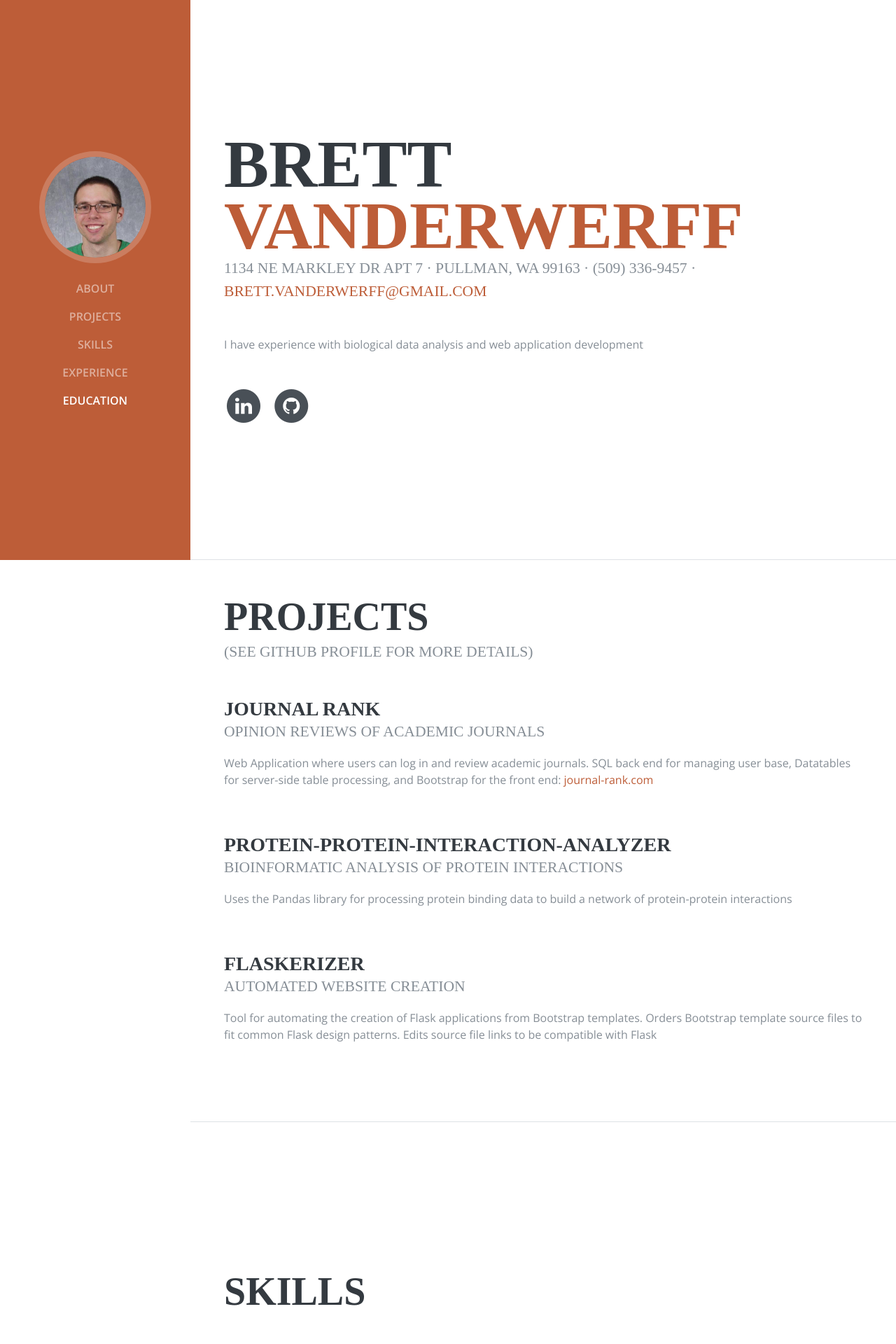
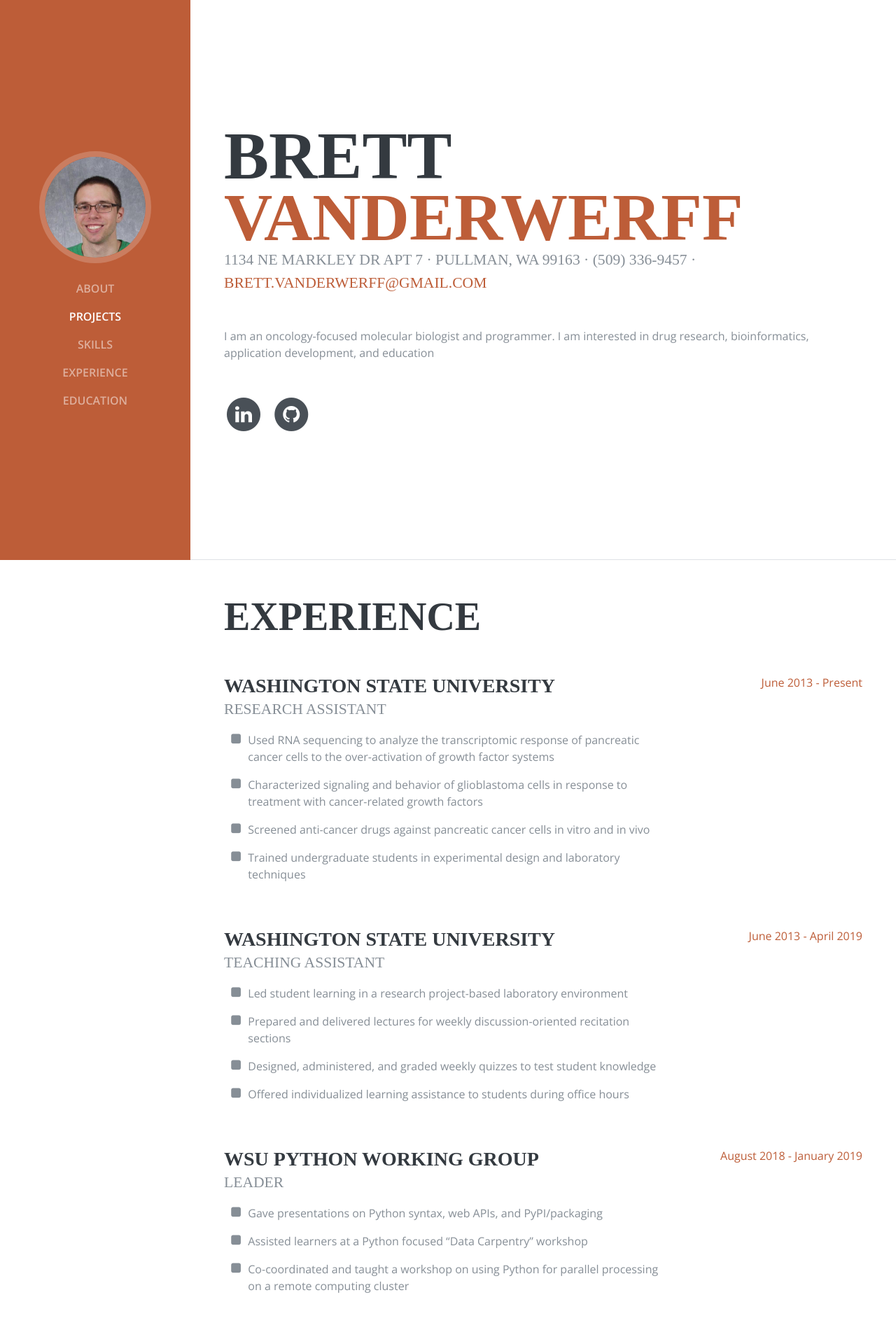
Before and after one commit to brettvanderwerff/Portfolio-Website, a Python web app: template templates/index.html in a window 1280 px wide. Shown: the top 1920 px of the page at 70% size. Run offline with Jinja, Linux system fonts and the light colour scheme; the template is opened without the code that fills it, so the values that code supplies are empty; some libraries are stand-ins or nearby versions; some web fonts are replaced.

Commit message:
update inddex

```diff
--- a/templates/index.html
+++ b/templates/index.html
@@ -14,8 +14,10 @@
     <link href="/static/vendor/bootstrap/css/bootstrap.min.css" rel="stylesheet">
 
     <!-- Custom fonts for this template -->
-    <link href="https://fonts.googleapis.com/css?family=Saira+Extra+Condensed:100,200,300,400,500,600,700,800,900" rel="stylesheet">
-    <link href="https://fonts.googleapis.com/css?family=Open+Sans:300,300i,400,400i,600,600i,700,700i,800,800i" rel="stylesheet">
+    <link href="https://fonts.googleapis.com/css?family=Saira+Extra+Condensed:100,200,300,400,500,600,700,800,900"
+          rel="stylesheet">
+    <link href="https://fonts.googleapis.com/css?family=Open+Sans:300,300i,400,400i,600,600i,700,700i,800,800i"
+          rel="stylesheet">
     <link href="/static/vendor/font-awesome/css/font-awesome.min.css" rel="stylesheet">
     <link href="/static/vendor/devicons/css/devicons.min.css" rel="stylesheet">
     <link href="/static/vendor/simple-line-icons/css/simple-line-icons.css" rel="stylesheet">
@@ -34,7 +36,8 @@
           <img class="img-fluid img-profile rounded-circle mx-auto mb-2" src="/static/img/profile.jpg" alt="">
         </span>
     </a>
-      <button class="navbar-toggler" type="button" data-toggle="collapse" data-target="#navbarSupportedContent" aria-controls="navbarSupportedContent" aria-expanded="false" aria-label="Toggle navigation">
+    <button class="navbar-toggler" type="button" data-toggle="collapse" data-target="#navbarSupportedContent"
+            aria-controls="navbarSupportedContent" aria-expanded="false" aria-label="Toggle navigation">
         <span class="navbar-toggler-icon"></span>
     </button>
     <div class="collapse navbar-collapse" id="navbarSupportedContent">
@@ -68,7 +71,7 @@
             <div class="subheading mb-5">1134 NE Markley Dr Apt 7 · Pullman, WA 99163 · (509) 336-9457 ·
                 <a href="mailto:name@email.com">brett.vanderwerff@gmail.com</a>
             </div>
-          <p class="mb-5">I have experience with biological data analysis and web application development</p>
+            <p class="mb-5">I am an oncology-focused molecular biologist and programmer. I am interested in drug research, bioinformatics, application development, and education</p>
             <ul class="list-inline list-social-icons mb-0">
                 <li class="list-inline-item">
                     <a href="https://www.linkedin.com/in/brett-vanderwerff">
@@ -90,78 +93,6 @@
         </div>
     </section>
 
-      <section class="resume-section p-3 p-lg-5 d-flex flex-column" id="projects">
-        <div class="my-auto">
-          <h2 class="mb-0">Projects</h2>
-            <div class="subheading mb-5">(See Github profile for more details)</div>
-
-          <div class="resume-item d-flex flex-column flex-md-row mb-5">
-            <div class="resume-content mr-auto">
-              <h3 class="mb-0">Journal Rank</h3>
-              <div class="subheading mb-3">Opinion reviews of academic journals</div>
-              <p>Web Application where users can log in and review academic journals. SQL back end for managing user base, Datatables for server-side table processing, and Bootstrap for the front end:
-              <a href="http://journal-rank.com">journal-rank.com</a>
-              </p>
-            </div>
-          </div>
-
-          <div class="resume-item d-flex flex-column flex-md-row mb-5">
-            <div class="resume-content mr-auto">
-              <h3 class="mb-0">Protein-Protein-Interaction-Analyzer</h3>
-              <div class="subheading mb-3">Bioinformatic analysis of protein interactions</div>
-              <p>Uses the Pandas library for processing protein binding data to build a network of protein-protein interactions</p>
-            </div>
-          </div>
-
-          <div class="resume-item d-flex flex-column flex-md-row mb-5">
-            <div class="resume-content mr-auto">
-              <h3 class="mb-0">Flaskerizer</h3>
-              <div class="subheading mb-3">Automated website creation</div>
-              <p>Tool for automating the creation of Flask applications from Bootstrap templates. Orders Bootstrap template source files to fit common Flask design patterns. Edits source file links to be compatible with Flask</p>
-            </div>
-          </div>
-
-        </div>
-
-      </section>
-
-      <section class="resume-section p-3 p-lg-5 d-flex flex-column" id="skills">
-        <div class="my-auto">
-          <h2 class="mb-5">Skills</h2>
-
-          <div class="subheading mb-3">Programming Languages &amp; Tools</div>
-          <ul class="fa-ul mb-0">
-            <li>
-              <i class="fa-li fa fa-check"></i>
-              Python</li>
-            <li>
-              <i class="fa-li fa fa-check"></i>
-              Flask</li>
-            <li>
-              <i class="fa-li fa fa-check"></i>
-              Pandas</li>
-            <li>
-              <i class="fa-li fa fa-check"></i>
-              Git</li>
-            <li>
-              <i class="fa-li fa fa-check"></i>
-              Github</li>
-            <li>
-              <i class="fa-li fa fa-check"></i>
-              Remote computing</li>
-            <li>
-              <i class="fa-li fa fa-check"></i>
-              Linux</li>
-            <li>
-              <i class="fa-li fa fa-check"></i>
-              Javascript (familiar)</li>
-            <li>
-              <i class="fa-li fa fa-check"></i>
-              R (familiar)</li>
-          </ul>
-        </div>
-      </section>
-
     <section class="resume-section p-3 p-lg-5 d-flex flex-column" id="experience">
         <div class="my-auto">
             <h2 class="mb-5">Experience</h2>
@@ -173,10 +104,23 @@
                     <ul class="fa-ul mb-0">
                         <li class="mb-3">
                             <i class="fa-li fa fa-square"></i>
-                  Screened anti-cancer drugs against pancreatic cancer cells</li>
+                            Used RNA sequencing to analyze the transcriptomic response of pancreatic cancer cells to the
+                            over-activation of growth factor systems
+                        </li>
                         <li class="mb-3">
                             <i class="fa-li fa fa-square"></i>
-                  Taught undergraduate biology labs</li>
+                            Characterized signaling and behavior of glioblastoma cells in response to treatment with
+                            cancer-related growth factors
+                        </li>
+                        <li class="mb-3">
+                            <i class="fa-li fa fa-square"></i>
+                            Screened anti-cancer drugs against pancreatic cancer cells in vitro and in vivo
+                        </li>
+                        <li class="mb-3">
+                            <i class="fa-li fa fa-square"></i>
+                            Trained undergraduate students in experimental design and laboratory techniques
+                        </li>
+
                     </ul>
                 </div>
                 <div class="resume-date text-md-right">
@@ -184,6 +128,33 @@
                 </div>
             </div>
 
+            <div class="resume-item d-flex flex-column flex-md-row mb-5">
+                <div class="resume-content mr-auto">
+                    <h3 class="mb-0">Washington State University</h3>
+                    <div class="subheading mb-3">Teaching Assistant</div>
+                    <ul class="fa-ul mb-0">
+                        <li class="mb-3">
+                            <i class="fa-li fa fa-square"></i>
+                            Led student learning in a research project-based laboratory environment
+                        </li>
+                        <li class="mb-3">
+                            <i class="fa-li fa fa-square"></i>
+                            Prepared and delivered lectures for weekly discussion-oriented recitation sections
+                        </li>
+                        <li class="mb-3">
+                            <i class="fa-li fa fa-square"></i>
+                            Designed, administered, and graded weekly quizzes to test student knowledge
+                        </li>
+                        <li class="mb-3">
+                            <i class="fa-li fa fa-square"></i>
+                            Offered individualized learning assistance to students during office hours
+                        </li>
+
+                    </ul>
+                </div>
+                <div class="resume-date text-md-right">
+                    <span class="text-primary">June 2013 - April 2019</span>
+                </div>
             </div>
 
             <div class="resume-item d-flex flex-column flex-md-row mb-5">
@@ -193,14 +164,17 @@
                     <ul class="fa-ul mb-0">
                         <li class="mb-3">
                             <i class="fa-li fa fa-square mb-2"></i>
-                  Gave presentations on Python syntax, web APIs, and PyPI/packaging</li>
+                            Gave presentations on Python syntax, web APIs, and PyPI/packaging
+                        </li>
                         <li class="mb-3">
                             <i class="fa-li fa fa-square"></i>
-                  Assisted learners at a Python focused “Data Carpentry” workshop</li>
+                            Assisted learners at a Python focused “Data Carpentry” workshop
+                        </li>
                         <li class="mb-3">
                             <i class="fa-li fa fa-square"></i>
                             Co-coordinated and taught a workshop on using Python for parallel
-processing on a remote computing cluster</li>
+                            processing on a remote computing cluster
+                        </li>
                     </ul>
                 </div>
                 <div class="resume-date text-md-right">
@@ -214,6 +188,107 @@
     </section>
 
 
+    <section class="resume-section p-3 p-lg-5 d-flex flex-column" id="skills">
+        <div class="my-auto">
+            <h2 class="mb-5">Skills</h2>
+
+            <div class="subheading mb-3">Laboratory Techniques</div>
+            <ul class="fa-ul mb-0">
+                <li>
+                    <i class="fa-li fa fa-check"></i>
+                    Next generation sequencing
+                </li>
+                <li>
+                    <i class="fa-li fa fa-check"></i>
+                    PCR
+                </li>
+                <li>
+                    <i class="fa-li fa fa-check"></i>
+                    Nucleic acid isolation
+                </li>
+                <li>
+                    <i class="fa-li fa fa-check"></i>
+                    Scientific data analysis
+                </li>
+                <li>
+                    <i class="fa-li fa fa-check"></i>
+                    Biostatistics
+                </li>
+                <li>
+                    <i class="fa-li fa fa-check"></i>
+                    Immunoblotting/precipitation
+                </li>
+                <li>
+                    <i class="fa-li fa fa-check"></i>
+                    Recombinant protein expression
+                </li>
+                <li>
+                    <i class="fa-li fa fa-check"></i>
+                    Cell culture
+                </li>
+                <li>
+                    <i class="fa-li fa fa-check"></i>
+                    Microscopy
+                </li>
+                <li>
+                    <i class="fa-li fa fa-check"></i>
+                    Image analysis
+                </li>
+                <li>
+                    <i class="fa-li fa fa-check"></i>
+                    Cell behavior assays
+                </li>
+                <li>
+                    <i class="fa-li fa fa-check"></i>
+                    Rodent surgery
+                </li>
+            </ul>
+
+            <div class="subheading mb-3 mt-3">Programming Languages &amp; Tools</div>
+            <ul class="fa-ul mb-0">
+                <li>
+                    <i class="fa-li fa fa-check"></i>
+                    Python
+                </li>
+                <li>
+                    <i class="fa-li fa fa-check"></i>
+                    Flask
+                </li>
+                <li>
+                    <i class="fa-li fa fa-check"></i>
+                    Pandas
+                </li>
+                <li>
+                    <i class="fa-li fa fa-check"></i>
+                    Git
+                </li>
+                <li>
+                    <i class="fa-li fa fa-check"></i>
+                    Github
+                </li>
+                <li>
+                    <i class="fa-li fa fa-check"></i>
+                    Remote computing
+                </li>
+                <li>
+                    <i class="fa-li fa fa-check"></i>
+                    Linux
+                </li>
+                <li>
+                    <i class="fa-li fa fa-check"></i>
+                    Javascript (familiar)
+                </li>
+                <li>
+                    <i class="fa-li fa fa-check"></i>
+                    R (familiar)
+                </li>
+            </ul>
+        </div>
+    </section>
+
+
+
+
     <section class="resume-section p-3 p-lg-5 d-flex flex-column" id="education">
         <div class="my-auto">
             <h2 class="mb-5">Education</h2>
@@ -225,7 +300,7 @@
                     <div>Molecular Biology</div>
                 </div>
                 <div class="resume-date text-md-right">
-              <span class="text-primary">June 2013 - Present</span>
+                    <span class="text-primary">June 2013 - April 2019</span>
                 </div>
             </div>
 
@@ -243,6 +318,35 @@
         </div>
     </section>
 
+    <section class="resume-section p-3 p-lg-5 d-flex flex-column" id="projects">
+        <div class="my-auto">
+            <h2 class="mb-0">Programming Projects</h2>
+            <div class="subheading mb-5">(See Github profile for more details)</div>
+
+
+            <div class="resume-item d-flex flex-column flex-md-row mb-5">
+                <div class="resume-content mr-auto">
+                    <h3 class="mb-0">Protein-Protein-Interaction-Analyzer</h3>
+                    <div class="subheading mb-3">Bioinformatic analysis of protein interactions</div>
+                    <p>Uses the Pandas library for processing protein binding data to build a network of protein-protein
+                        interactions</p>
+                </div>
+            </div>
+
+            <div class="resume-item d-flex flex-column flex-md-row mb-5">
+                <div class="resume-content mr-auto">
+                    <h3 class="mb-0">Flaskerizer</h3>
+                    <div class="subheading mb-3">Automated website creation</div>
+                    <p>Tool for automating the creation of Flask applications from Bootstrap templates. Orders Bootstrap
+                        template source files to fit common Flask design patterns. Edits source file links to be
+                        compatible with Flask</p>
+                </div>
+            </div>
+
+        </div>
+
+    </section>
+
 </div>
 
 <!-- Bootstrap core JavaScript -->
```
Also changed, not shown: README.md. Lines whose indentation alone changed are shown as unchanged.
